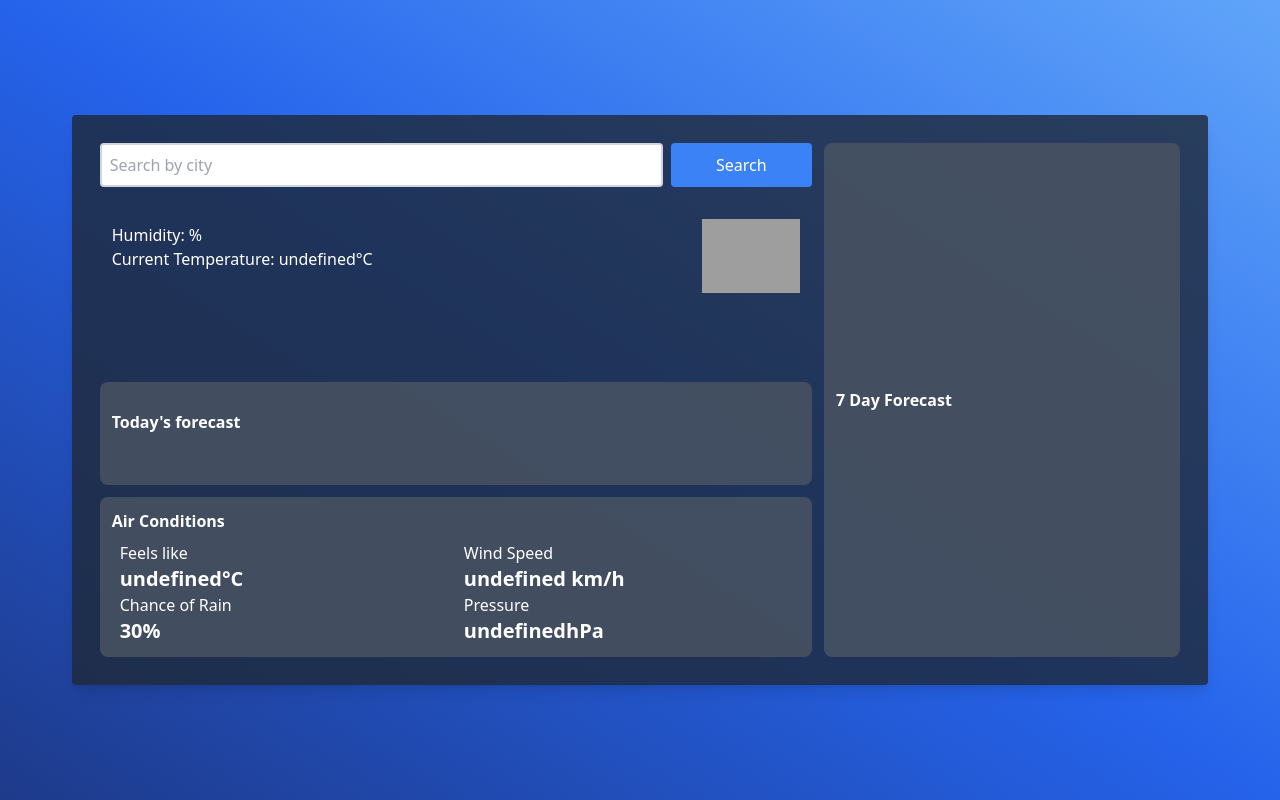
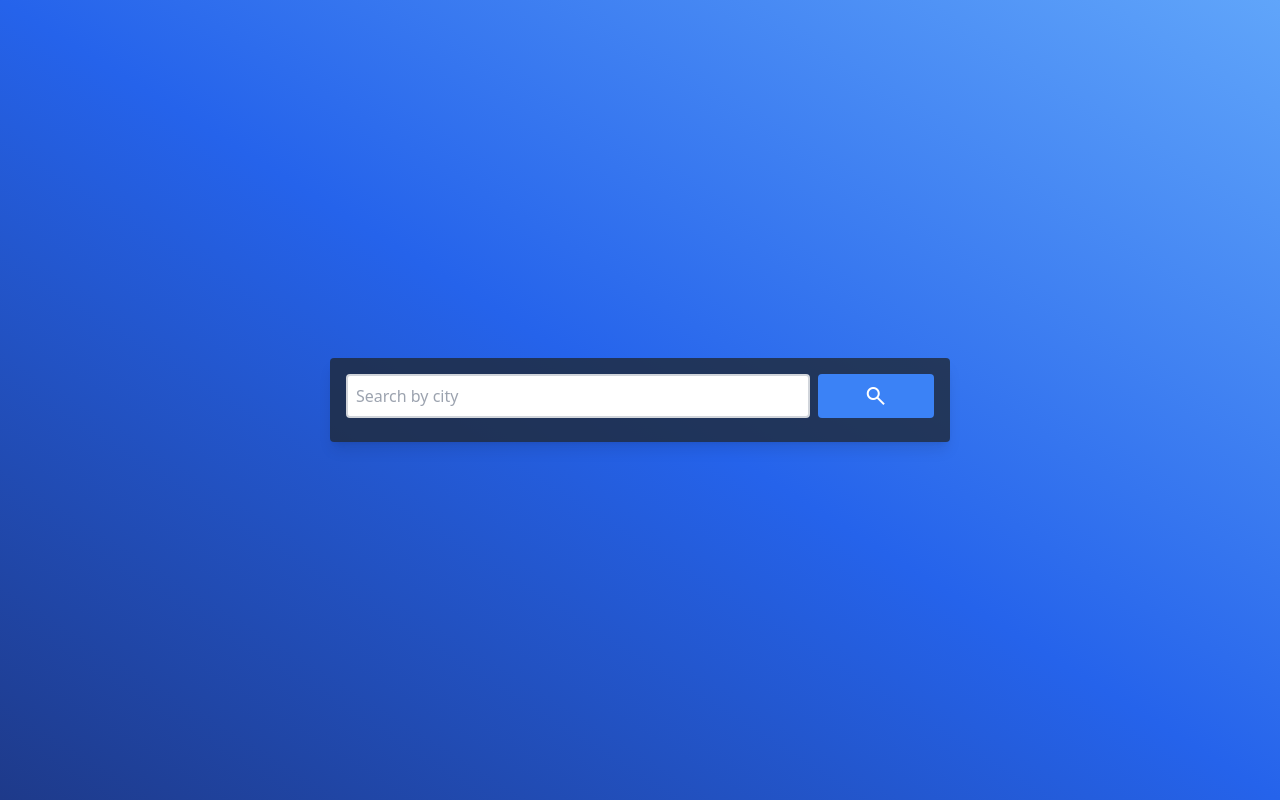
Before and after one commit to Deharath/weatherWise, a React (Create React App) app: page / in a window 1280 px wide. Built offline with nearby package versions, Linux system fonts and the light colour scheme; grey boxes are pictures that could not be loaded.

Commit message:
do further responsiveness capabilities

```diff
--- a/package.json
+++ b/package.json
@@ -44,6 +44,7 @@
     ]
   },
   "devDependencies": {
+    "tailwind-scrollbar": "^3.0.4",
     "tailwindcss": "^3.3.2"
   }
 }
--- a/src/App.tsx
+++ b/src/App.tsx
@@ -8,6 +8,7 @@ const App: React.FC = () => {
   const [input, setInput] = useState('');
   const [city, setCity] = useState('');
   const [data, setData] = useState<WeatherData | null>(null);
+  const [loading, setLoading] = useState(false);
 
   const handleInputChange = (event: React.ChangeEvent<HTMLInputElement>) => {
     setInput(event.target.value);
@@ -15,6 +16,7 @@ const App: React.FC = () => {
 
   const handleSearch = async () => {
     try {
+      setLoading(true);
       const encodedInput = encodeURIComponent(input);
       const geocodeResponse = await axios.get(`/.netlify/functions/geocode?city=${encodedInput}`);
       const locationData = geocodeResponse.data;
@@ -25,13 +27,13 @@ const App: React.FC = () => {
         const weatherResponse = await axios.get(`/.netlify/functions/weather?lat=${lat}&lon=${lng}`);
         setCity(locationData.results[0].formatted_address)
         setData(weatherResponse.data);
-        console.log(weatherResponse.data)
-
       } else {
         console.log('No results found');
       }
     } catch (error) {
       console.error(error);
+    } finally {
+      setLoading(false);
     }
   };
 
@@ -53,9 +55,9 @@ const App: React.FC = () => {
 
     // format the adjusted Date object
     if (format === "hour") {
-      return new Intl.DateTimeFormat("default", { hour: "2-digit", minute: "2-digit", timeZone: 'UTC' }).format(adjustedDate);
+      return new Intl.DateTimeFormat("en-GB", { hour: "2-digit", minute: "2-digit", timeZone: 'UTC' }).format(adjustedDate);
     } else if (format === "day") {
-      return new Intl.DateTimeFormat("default", { weekday: "long", timeZone: 'UTC' }).format(adjustedDate);
+      return new Intl.DateTimeFormat("en-GB", { weekday: "short", timeZone: 'UTC' }).format(adjustedDate);
     }
   }
 
@@ -65,7 +67,7 @@ const App: React.FC = () => {
     return (
       <>
         {data.hourly.slice(1, 6).map((hour) => (
-          <div key={hour.dt} className="flex flex-col items-center space-y-2 p-2 w-1/5 text-center border-r-2 border-gray-200 last:border-r-0">
+          <div key={hour.dt} className="flex flex-col items-center space-y-2 p-2 w-1/5 text-center border-r-2 border-gray-200 last:border-r-0 mb-3">
             <p>{getDateTimeFromUnix(hour.dt, data.timezone_offset, 'hour')}</p>
             <img
               src={`http://openweathermap.org/img/wn/${hour.weather[0].icon}.png`}
@@ -85,12 +87,12 @@ const App: React.FC = () => {
       <>
         {data.daily.slice(1, 9).map((day) => (
           <div key={day.dt} className="flex flex-row items-center justify-evenly">
-            <p className='w-1/2'>{getDateTimeFromUnix(day.dt, data.timezone_offset, 'day')}</p>
+            <p className='w-1/2 self-center'>{getDateTimeFromUnix(day.dt, data.timezone_offset, 'day')}</p>
             <p className='w-1/5 font-semibold text-lg'>{`${day.temp.day.toFixed(0)}\u00B0C`}</p>
             <img
               src={`http://openweathermap.org/img/wn/${day.weather[0].icon}.png`}
               alt={day.weather[0].description}
-              className='h-full w-1/5 object-none'
+              className='object-scale-down'
             />
           </div>
         ))}
@@ -99,23 +101,35 @@ const App: React.FC = () => {
   };
 
   return (
-    <div className="flex flex-col items-center h-full justify-center bg-gradient-to-tr from-blue-900 via-blue-600 to-blue-400 font-sans p-5">
-      <div className="flex flex-col bg-gray-800 p-4 rounded shadow-lg md:h-3/4 md:w-11/12 w-full h-full bg-opacity-80 ">
-        <div className='flex flex-row p-3 h-full text-white'>
-          <div className="flex flex-col space-y-3 md:w-4/6 w-full">
+    <div className="flex flex-col items-center h-full justify-center bg-gradient-to-tr from-blue-900 via-blue-600 to-blue-400 font-sans p-5 overflow-hidden">
+      <div className={`flex flex-col bg-gray-800 rounded shadow-lg bg-opacity-80 overflow-hidden ${data != null ? "w-full" : "w-1/2"} max-w-4xl`}>
+        <div className='flex md:flex-row flex-col h-full text-white'>
+          <div className="flex flex-col space-y-3 w-full h-full p-1 pb-3">
 
-            <div className="flex flex-row w-full text-black">
+            <div className="flex flex-row w-full text-black p-3">
               <input
                 type="text"
                 placeholder="Search by city"
                 value={input}
                 onChange={handleInputChange}
-                className="border-2 border-gray-300 rounded p-2 mr-2 md:w-4/5 w-4/6"
+                className="border-2 border-gray-300 rounded p-2 mr-2 w-4/5"
               />
-              <button onClick={handleSearch} className="bg-blue-500 text-white px-4 py-2 rounded w-2/6 md:w-1/5">Search</button>
+              <button onClick={handleSearch} className="bg-blue-500 text-white px-4 py-2 rounded w-1/5 flex justify-center items-center">
+                {!loading ?
+                  (<span className="material-symbols-outlined">search</span>)
+                  :
+                  (
+                    <svg aria-hidden="true" className=" h-6 w-6 text-gray-200 animate-spin dark:text-gray-600 fill-blue-600" viewBox="0 0 100 101" fill="none" xmlns="http://www.w3.org/2000/svg">
+                      <path d="M100 50.5908C100 78.2051 77.6142 100.591 50 100.591C22.3858 100.591 0 78.2051 0 50.5908C0 22.9766 22.3858 0.59082 50 0.59082C77.6142 0.59082 100 22.9766 100 50.5908ZM9.08144 50.5908C9.08144 73.1895 27.4013 91.5094 50 91.5094C72.5987 91.5094 90.9186 73.1895 90.9186 50.5908C90.9186 27.9921 72.5987 9.67226 50 9.67226C27.4013 9.67226 9.08144 27.9921 9.08144 50.5908Z" fill="currentColor" />
+                      <path d="M93.9676 39.0409C96.393 38.4038 97.8624 35.9116 97.0079 33.5539C95.2932 28.8227 92.871 24.3692 89.8167 20.348C85.8452 15.1192 80.8826 10.7238 75.2124 7.41289C69.5422 4.10194 63.2754 1.94025 56.7698 1.05124C51.7666 0.367541 46.6976 0.446843 41.7345 1.27873C39.2613 1.69328 37.813 4.19778 38.4501 6.62326C39.0873 9.04874 41.5694 10.4717 44.0505 10.1071C47.8511 9.54855 51.7191 9.52689 55.5402 10.0491C60.8642 10.7766 65.9928 12.5457 70.6331 15.2552C75.2735 17.9648 79.3347 21.5619 82.5849 25.841C84.9175 28.9121 86.7997 32.2913 88.1811 35.8758C89.083 38.2158 91.5421 39.6781 93.9676 39.0409Z" fill="currentFill" />
+                    </svg>
+                  )}
+              </button>
             </div>
 
-            <div className="flex flex-row space-y-2 h-1/3 p-3 justify-between ">
+            {data != null &&
+              <>
+                <div className="flex flex-row space-y-2 p-3 justify-between ">
                   <div className='flex flex-col'>
                     <h1 className="font-bold text-2xl mb-3">{city}</h1>
                     <p>Humidity: {data?.current.humidity}%</p>
@@ -124,19 +138,19 @@ const App: React.FC = () => {
                   <img
                     src={`http://openweathermap.org/img/wn/${data?.current.weather[0].icon}.png`}
                     alt={data?.current.weather[0].description}
-                className='h-1/2'
+                    className='object-scale-down'
                   />
                 </div>
-
-            <div className="flex flex-col rounded-lg p-3 bg-gray-600 bg-opacity-80 h-1/3 justify-evenly">
+                <div className="flex-1 flex-col space-y-3 w-full overflow-auto h-1/2 p-3">
+                  <div className="flex flex-col rounded-lg p-3 bg-gray-600 bg-opacity-80 justify-evenly w-full">
                     <h2 className='mb-2 font-semibold'>Today's forecast</h2>
-              <div className='flex flex-row justify-around items-center'>
+                    <div className='flex flex-row items-center h-full overflow-x-auto w-full'>
                       <HourlyForecast data={data} />
                     </div>
                   </div>
 
-            <div className="flex flex-col space-x-4 justify-around items-center rounded-lg p-3 bg-gray-600 h-1/3 bg-opacity-80">
-              <div className='self-start flex'><h2 className='mb-2 font-semibold'>Air Conditions</h2></div>
+                  <div className="flex flex-col justify-around items-center rounded-lg p-3 bg-gray-600 bg-opacity-80 " >
+                    <div className='self-start flex'><h2 className='font-semibold'>Air Conditions</h2></div>
                     <div className='flex flex-row w-full'>
                       <div className='w-1/2 flex flex-col'>
                         <p>Feels like</p>
@@ -150,7 +164,7 @@ const App: React.FC = () => {
                     <div className='flex flex-row w-full'>
                       <div className='w-1/2 flex flex-col'>
                         <p>Chance of Rain</p>
-                  <p className=' font-semibold text-xl'>30%</p>
+                        <p className=' font-semibold text-xl'>{`${data?.hourly[0].pop * 100}%`}</p>
                       </div>
                       <div className='w-1/2 flex flex-col'>
                         <p>Pressure</p>
@@ -158,12 +172,24 @@ const App: React.FC = () => {
                       </div>
                     </div>
                   </div>
+                  <div className='flex-col flex-1 w-full rounded-lg p-3 bg-gray-600 justify-evenly md:hidden bg-opacity-80'>
+                    <div className='font-semibold'>7 Day Forecast</div>
+                    <DailyForecast data={data} />
+                  </div>
+                </div>
+              </>
+            }
+
+
+
 
           </div>
-          <div className='flex-col md:flex w-2/6 ml-3 rounded-lg p-3 bg-gray-600 justify-evenly hidden bg-opacity-80'>
+          {data != null &&
+            <div className='flex-col md:flex w-1/2 rounded-lg p-3 ml-0 bg-gray-600 justify-evenly hidden bg-opacity-80 m-3'>
               <h2 className='font-semibold'>7 Day Forecast</h2>
               <DailyForecast data={data} />
             </div>
+          }
         </div>
       </div>
     </div>
--- a/tailwind.config.js
+++ b/tailwind.config.js
@@ -4,5 +4,7 @@ module.exports = {
   theme: {
     extend: {},
   },
-  plugins: []
+  plugins: [
+    require('tailwind-scrollbar'),
+  ]
 }
```
Also changed, not shown: 1 other file (tests, documents, lock files or other folders). Lines whose indentation alone changed are shown as unchanged.
